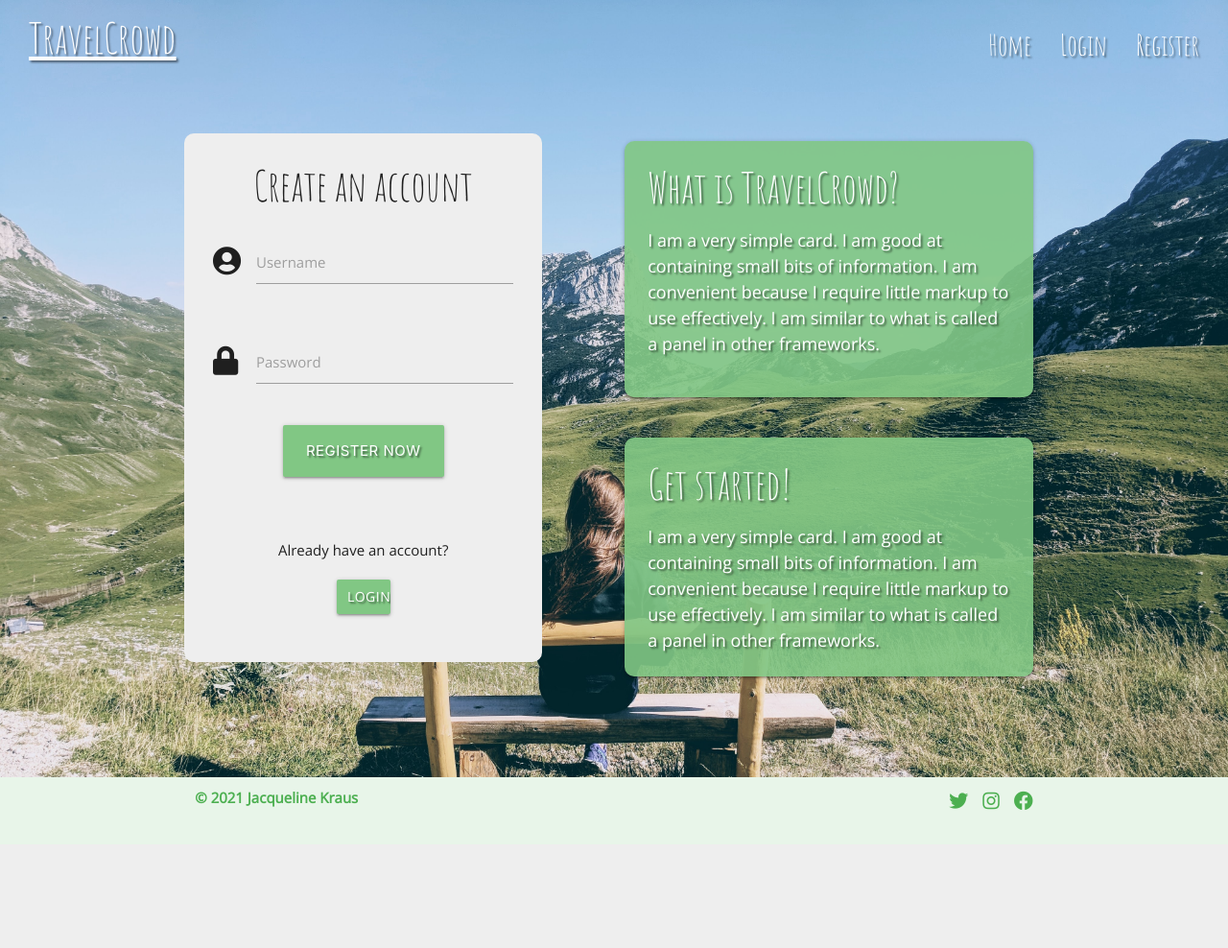
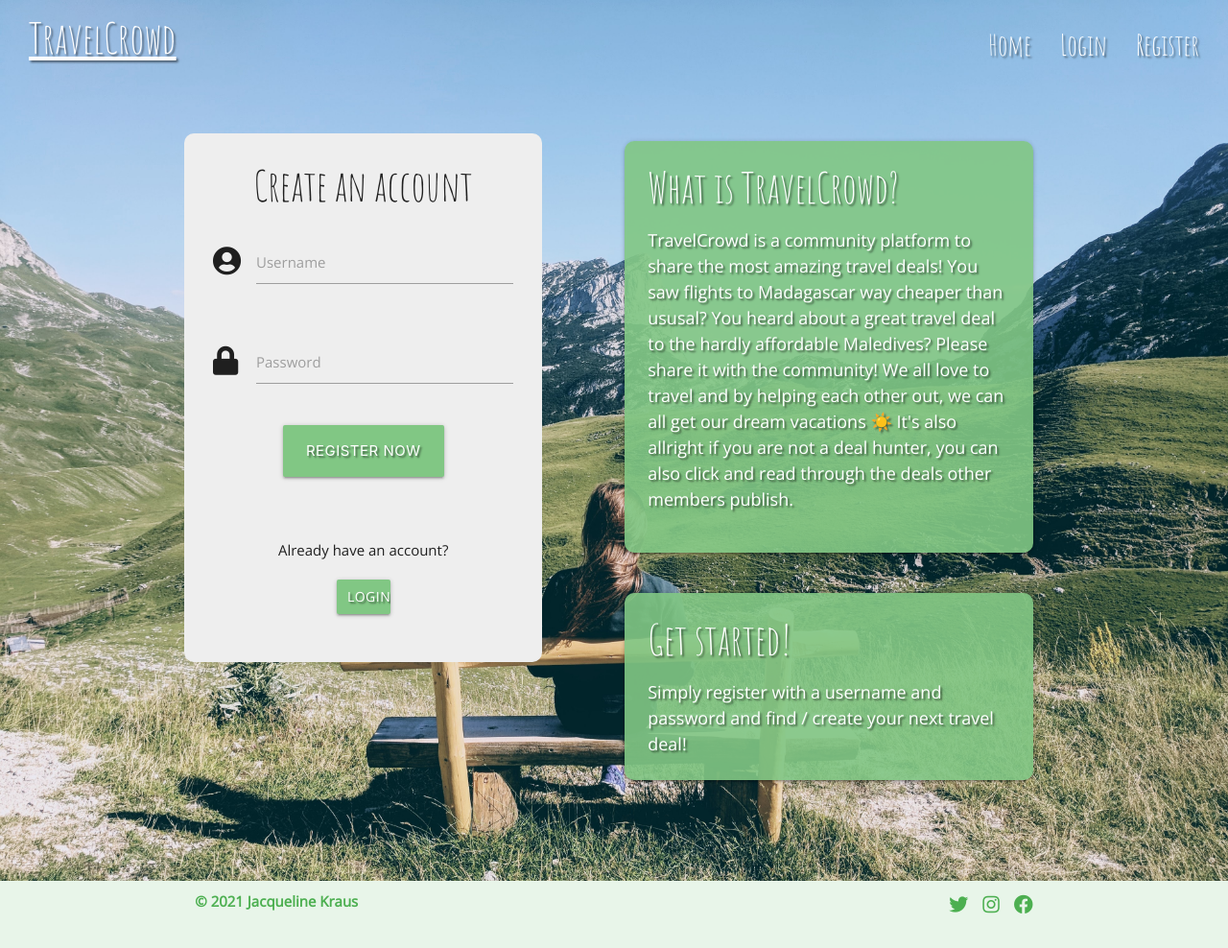
Before and after one commit to jacqueline-kraus/MS3-TravelCrowd, a Flask app: page / in a window 1280 px wide. Shown: the whole page at 96% size. Before the commit the page ends 844 px from the top, so only its background shows below. Run offline with Flask 2, Linux system fonts and the light colour scheme; some libraries are stand-ins or nearby versions.

Commit message:
Update text

```diff
--- a/templates/partials/home_text.html
+++ b/templates/partials/home_text.html
@@ -2,8 +2,11 @@
     <div class="col s12 m12">
         <div class="card-panel">
             <h3>What is TravelCrowd?</h3>
-            <p>I am a very simple card. I am good at containing small bits of information.
-            I am convenient because I require little markup to use effectively. I am similar to what is called a panel in other frameworks.
+            <p>
+                TravelCrowd is a community platform to share the most amazing travel deals!
+                You saw flights to Madagascar way cheaper than ususal? You heard about a great travel deal to the hardly affordable Maledives?
+                Please share it with the community! We all love to travel and by helping each other out, we can all get our dream vacations ☀️
+                It's also allright if you are not a deal hunter, you can also click and read through the deals other members publish.
             </p>
         </div>
     </div>
@@ -12,8 +15,8 @@
     <div class="col s12 m12">
             <div class="card-panel">
                 <h3>Get started!</h3>
-                <span class="white-text">I am a very simple card. I am good at containing small bits of information.
-                I am convenient because I require little markup to use effectively. I am similar to what is called a panel in other frameworks.
+                <span class="white-text">
+                    Simply register with a username and password and find / create your next travel deal!
                 </span>
             </div>
 </div>
```
